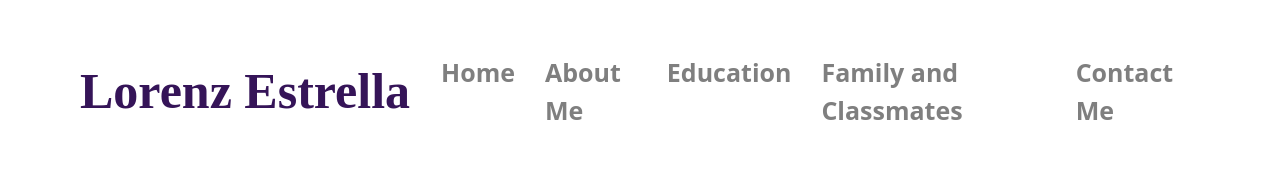
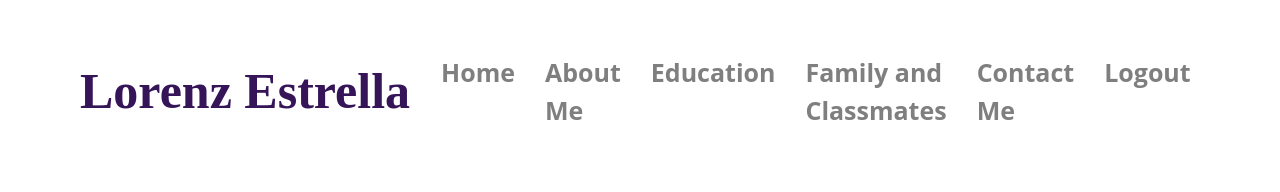
Before and after one commit to Lornez07/main, a plain HTML site: page education.html in a window 1280 px wide. Shown: the top 192 px of the page. Drawn offline with nearby package versions, Linux system fonts and the light colour scheme; a web font is replaced by a local one.

Commit message:
Update education.html

```diff
--- a/education.html
+++ b/education.html
@@ -51,6 +51,9 @@
           <li class="nav-item">
             <a class="nav-link headerachor" href="contact.html">Contact Me</a>
           </li>
+          <li class="nav-item">
+            <a class="nav-link headerachor" href=https://lornez07.github.io/login/index.html>Logout</a>
+          </li>
         </ul>
       </div>
     </nav>
```
